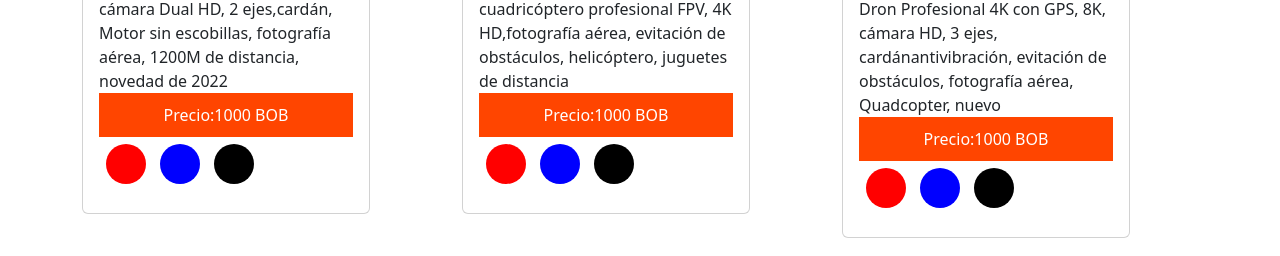
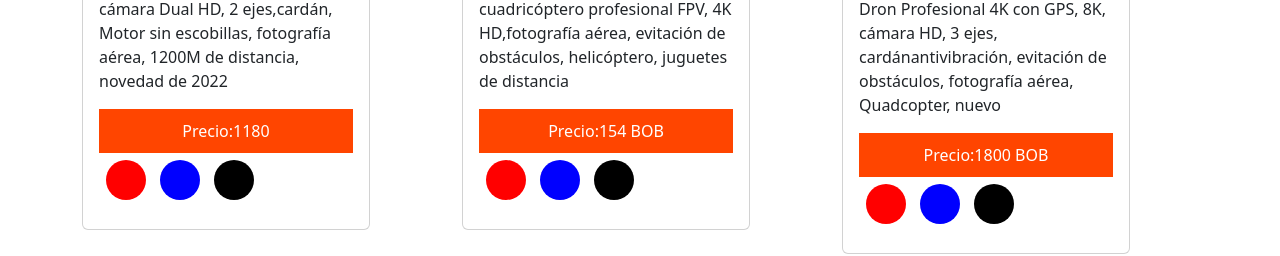
Before and after one commit to raulcer1408/practica1raulm6, a plain HTML site: page template/index.html in a window 1280 px wide. Shown: the part 728-984 px from the top of the page. Drawn offline with nearby package versions, Linux system fonts and the light colour scheme.

Commit message:
subiendo precios productos relacionados

```diff
--- a/template/index.html
+++ b/template/index.html
@@ -128,9 +128,10 @@
                            <h5 class="card-title" v-if="productoval.nombre==='KF102'">{{productoval.nombre}}</h5>
                            <img v-if="productoval.imagen==='https://cdn.shopify.com/s/files/1/0640/5067/files/pexels-photo-53903_large.jpg?v=1492718386'" :src=`${productoval.imagen}` alt="" width="100">
                            <p v-if="productoval.descripcion==='Dron plegable KF102 con Gps, 8K, cámara Dual HD, 2 ejes,cardán, Motor sin escobillas, fotografía aérea, 1200M de distancia, novedad de 2022'" class="card-text">{{productoval.descripcion}}</p>
-                           </div>
+                           <div v-if="productoval.precio==='1180'"class="producto-relacionado-precio">Precio:{{productoval.precio}}</div>
+                        </div>
                         </template>
-                            <div class="producto-relacionado-precio">Precio:1000 BOB</div>
+
                         <div>
                 <div>
                     <div class="color-box" style="background: red"></div>
@@ -151,9 +152,10 @@
                         <p  v-if="productoval.descripcion==='KBDFA-Dron E888 RC, cuadricóptero profesional FPV, 4K HD,fotografía aérea, evitación de obstáculos, helicóptero, juguetes de distancia'" class="card-text">
                         {{productoval.descripcion}}
                         </p>
+                        <div v-if="productoval.precio==='154'" class="producto-relacionado-precio">Precio:{{productoval.precio}} BOB</div>
                         </div>
                         </template>
-                            <div class="producto-relacionado-precio">Precio:1000 BOB</div>
+
                         <div>
                 <div>
                     <div class="color-box" style="background: red"></div>
@@ -173,12 +175,13 @@
                             <img v-if="productoval.imagen==='https://i.blogs.es/9e6591/dron/450_1000.jpg'" :src=`${productoval.imagen}` alt="" width="100">
                             <p v-if="productoval.descripcion==='Dron Profesional 4K con GPS, 8K, cámara HD, 3 ejes, cardánantivibración, evitación de obstáculos, fotografía aérea, Quadcopter, nuevo'" class="card-text">
                                 {{productoval.descripcion}}</p>
+                                <div v-if="productoval.precio==='1800'" class="producto-relacionado-precio">Precio:{{productoval.precio}} BOB</div>
                         </div>
                         </template>
 
 
 
-                            <div class="producto-relacionado-precio">Precio:1000 BOB</div>
+
                         <div>
                 <div>
                     <div class="color-box" style="background: red"></div>
```
